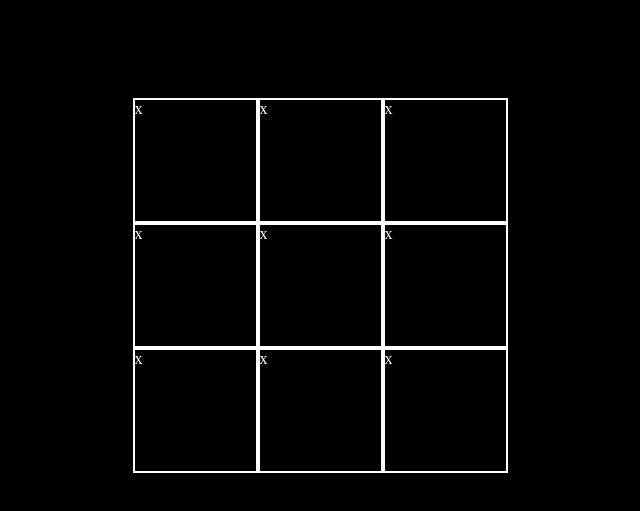
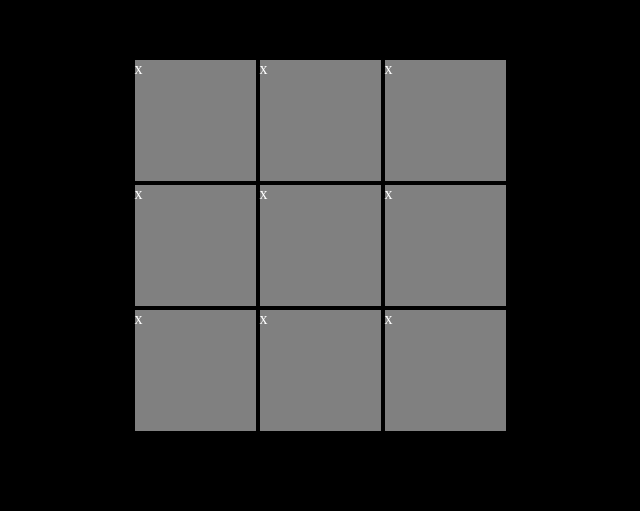
Before and after one commit to MarcoFernstaedt/Tic-Tac-Toe, a plain HTML site: page index.html in a window 1280 px wide. Shown: the part 115-626 px from the top of the page, without its empty margins (320-960 px from the left). Drawn offline with Linux system fonts and the light colour scheme.

Commit message:
removed margin from h1 enlarged font-sixe added margin-bottom to game-board of 80px

```diff
--- a/styles.css
+++ b/styles.css
@@ -8,19 +8,25 @@
 
 #container {
     display: flex;
-    justify-content: center;
+    flex-direction: column;
+    justify-content: space-evenly;
     align-items: center;
     height: 100vh;
     width: 100vw;
+}
+
+h1 {
+    font-size: 150px;
 }
 
 #game-board {
     display: grid;
     grid-template-columns: repeat(3, 125px);
     grid-template-rows: repeat(3, 125px);
-
+    margin-bottom: 80px;
 }
 
 .tiles {
-    border: 2px solid white;
+    background-color: gray;
+    border: 2px solid black;
 }
```
